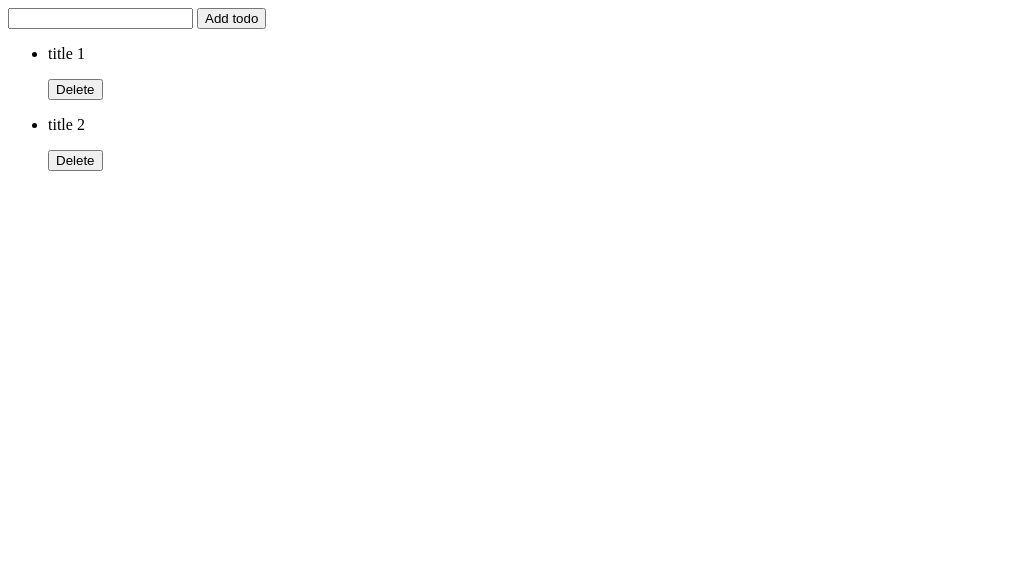
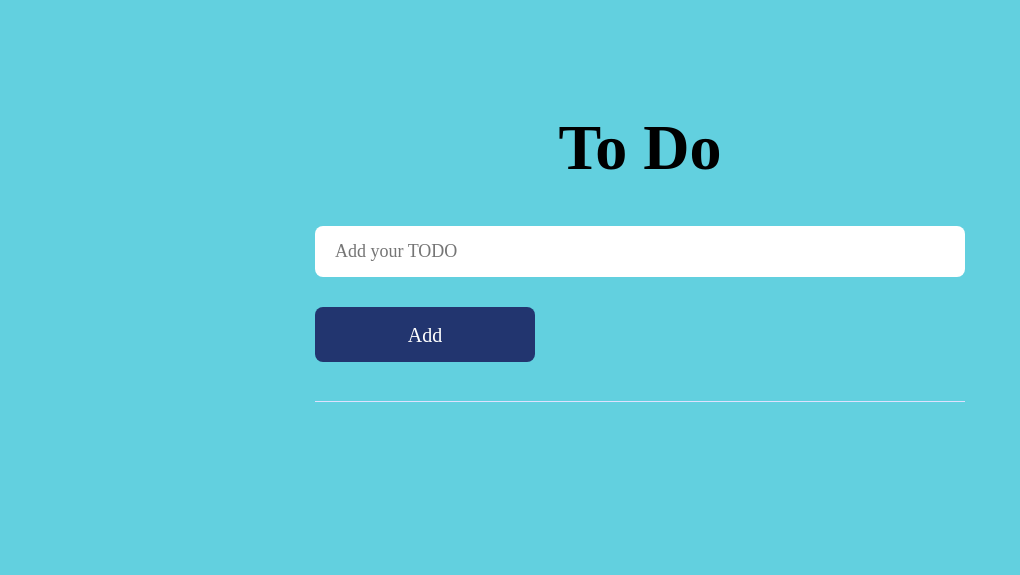
Before and after one commit to Vita-31/TODO, a plain HTML site: page index.html in a window 1280 px wide. Shown: the whole page, without its empty margins (0-1020 px from the left). Drawn offline with Linux system fonts and the light colour scheme; a web font is replaced by a local one.

Commit message:
add todo styles

```diff
--- a/css/style.css
+++ b/css/style.css
@@ -0,0 +1,251 @@
+/* fonts start */
+/* bengali */
+@font-face {
+    font-family: 'Hind Siliguri';
+    font-style: normal;
+    font-weight: 400;
+    font-display: swap;
+    src: url(https://fonts.gstatic.com/s/hindsiliguri/v11/ijwTs5juQtsyLLR5jN4cxBEoTI7ax9k0.woff2) format('woff2');
+    unicode-range: U+0964-0965, U+0981-09FB, U+200C-200D, U+20B9, U+25CC;
+  }
+  /* latin-ext */
+  @font-face {
+    font-family: 'Hind Siliguri';
+    font-style: normal;
+    font-weight: 400;
+    font-display: swap;
+    src: url(https://fonts.gstatic.com/s/hindsiliguri/v11/ijwTs5juQtsyLLR5jN4cxBEoTJLax9k0.woff2) format('woff2');
+    unicode-range: U+0100-024F, U+0259, U+1E00-1EFF, U+2020, U+20A0-20AB, U+20AD-20CF, U+2113, U+2C60-2C7F, U+A720-A7FF;
+  }
+  /* latin */
+  @font-face {
+    font-family: 'Hind Siliguri';
+    font-style: normal;
+    font-weight: 400;
+    font-display: swap;
+    src: url(https://fonts.gstatic.com/s/hindsiliguri/v11/ijwTs5juQtsyLLR5jN4cxBEoTJzaxw.woff2) format('woff2');
+    unicode-range: U+0000-00FF, U+0131, U+0152-0153, U+02BB-02BC, U+02C6, U+02DA, U+02DC, U+2000-206F, U+2074, U+20AC, U+2122, U+2191, U+2193, U+2212, U+2215, U+FEFF, U+FFFD;
+  }
+  /* bengali */
+  @font-face {
+    font-family: 'Hind Siliguri';
+    font-style: normal;
+    font-weight: 500;
+    font-display: swap;
+    src: url(https://fonts.gstatic.com/s/hindsiliguri/v11/ijwOs5juQtsyLLR5jN4cxBEoRG_50vQVKxGv.woff2) format('woff2');
+    unicode-range: U+0964-0965, U+0981-09FB, U+200C-200D, U+20B9, U+25CC;
+  }
+  /* latin-ext */
+  @font-face {
+    font-family: 'Hind Siliguri';
+    font-style: normal;
+    font-weight: 500;
+    font-display: swap;
+    src: url(https://fonts.gstatic.com/s/hindsiliguri/v11/ijwOs5juQtsyLLR5jN4cxBEoRG_50ugVKxGv.woff2) format('woff2');
+    unicode-range: U+0100-024F, U+0259, U+1E00-1EFF, U+2020, U+20A0-20AB, U+20AD-20CF, U+2113, U+2C60-2C7F, U+A720-A7FF;
+  }
+  /* latin */
+  @font-face {
+    font-family: 'Hind Siliguri';
+    font-style: normal;
+    font-weight: 500;
+    font-display: swap;
+    src: url(https://fonts.gstatic.com/s/hindsiliguri/v11/ijwOs5juQtsyLLR5jN4cxBEoRG_50uYVKw.woff2) format('woff2');
+    unicode-range: U+0000-00FF, U+0131, U+0152-0153, U+02BB-02BC, U+02C6, U+02DA, U+02DC, U+2000-206F, U+2074, U+20AC, U+2122, U+2191, U+2193, U+2212, U+2215, U+FEFF, U+FFFD;
+  }
+  /* bengali */
+  @font-face {
+    font-family: 'Hind Siliguri';
+    font-style: normal;
+    font-weight: 600;
+    font-display: swap;
+    src: url(https://fonts.gstatic.com/s/hindsiliguri/v11/ijwOs5juQtsyLLR5jN4cxBEoREP-0vQVKxGv.woff2) format('woff2');
+    unicode-range: U+0964-0965, U+0981-09FB, U+200C-200D, U+20B9, U+25CC;
+  }
+  /* latin-ext */
+  @font-face {
+    font-family: 'Hind Siliguri';
+    font-style: normal;
+    font-weight: 600;
+    font-display: swap;
+    src: url(https://fonts.gstatic.com/s/hindsiliguri/v11/ijwOs5juQtsyLLR5jN4cxBEoREP-0ugVKxGv.woff2) format('woff2');
+    unicode-range: U+0100-024F, U+0259, U+1E00-1EFF, U+2020, U+20A0-20AB, U+20AD-20CF, U+2113, U+2C60-2C7F, U+A720-A7FF;
+  }
+  /* latin */
+  @font-face {
+    font-family: 'Hind Siliguri';
+    font-style: normal;
+    font-weight: 600;
+    font-display: swap;
+    src: url(https://fonts.gstatic.com/s/hindsiliguri/v11/ijwOs5juQtsyLLR5jN4cxBEoREP-0uYVKw.woff2) format('woff2');
+    unicode-range: U+0000-00FF, U+0131, U+0152-0153, U+02BB-02BC, U+02C6, U+02DA, U+02DC, U+2000-206F, U+2074, U+20AC, U+2122, U+2191, U+2193, U+2212, U+2215, U+FEFF, U+FFFD;
+  }
+/* fonts end */
+
+*,
+::after,
+::before {
+    box-sizing: border-box;
+}
+
+html,
+body {
+    height: 100%;
+}
+
+body {
+    font-family: 'Hind Siliguri';
+    font-weight: 400;
+    font-style: normal;
+    font-size: 16px;
+    line-height: 150%;
+    background-color: #62D0DF;
+    color: #000;
+    padding: 0;
+    margin: 0;
+}
+
+button, select, input, textarea {
+    font: inherit;
+}
+
+ul, li {
+    list-style: none;
+    margin: 0;
+    padding: 0;
+}
+
+p,
+h1, h2, h3, h4, h5, h6 {
+    padding: 0;
+    margin: 0;
+}
+
+a {
+    text-decoration: none;
+    color: inherit;
+}
+
+.container {
+    max-width: 1050px;
+    width: 100%;
+    margin: 0 auto;
+    padding: 0 auto;
+}
+
+.container--center {
+    display: flex;
+    align-items: center;
+    /* justify-content: center; */
+    flex-direction: column;
+}
+
+.todo {
+    padding: 100px 0;
+}
+
+.title {
+    font-size: 64px;
+    font-weight: 600;
+    line-height: 150%;
+}
+
+.todo__wrapper {
+    max-width: 650px;
+    width: 100%;
+    margin: 30px;
+}
+
+.add-todo {
+    width: 100%;
+}
+
+.todo__form {
+    padding-bottom: 40px;
+    position: relative;
+}
+
+.todo__form::after {
+    content: '';
+    position: absolute;
+    width: 100%;
+    height: 1px;
+    bottom: 0;
+    left: 0;
+    background-color: #DEE1FF;
+}
+
+.input {
+    width: 100%;
+    height: 100%;
+    font-size: 18px;
+    padding: 15px 20px;
+    border: none;
+    background-color: #fff;
+    border-radius: 8px;
+    outline: none;
+    box-shadow: none;
+}
+
+.add-todo__btn {
+    margin-top: 30px;
+}
+
+.btn {
+    padding: 10px;
+    width: 100%;
+    height: 100%;
+    border: none;
+    border-radius: 8px;
+    background-color: transparent;
+    box-shadow: none;
+    font-weight: 500;
+    font-size: 20px;
+    cursor: pointer;
+}
+
+.btn--base {
+    background-color: #22356F;
+    max-width: 220px;
+    height: 55px;
+    color: #fff;
+    transition: 0.4s;
+}
+
+.btn--base:hover {
+    background-color: #3d5cbb;
+}
+
+.btn--cancel {
+    width: 30px;
+    height: 30px;
+    display: flex;
+    align-items: center;
+    justify-content: center;
+}
+
+.todo__list {
+    margin-top: 40px;
+}
+
+.todo__item {
+    margin-top: 20px;
+    padding: 10px;
+}
+
+.todo-item {
+    background-color: #fff;
+    border-radius: 8px;
+    display: flex;
+    justify-content: space-between;
+    align-items: center;
+}
+
+.todo__utem:first-child {
+    margin-top: 0;
+}
+
+.img-cancel {
+    width: 25px;
+    height: 25px;
+}
--- a/index.html
+++ b/index.html
@@ -4,10 +4,27 @@
     <meta charset="UTF-8">
     <meta name="viewport" content="width=device-width, initial-scale=1.0">
     <title>Todos</title>
+    <link rel="preconnect" href="https://fonts.gstatic.com" crossorigin>
     <link rel="stylesheet" href="./css/style.css">
 </head>
 <body>
-    <form id="addForm" class="add-todo">
+    <main>
+        <section class="todo">
+            <div class="container container--center">
+                <h1 class="title">To Do</h1>
+                <div class="todo__wrapper">
+                    <form action="" id="form-todo" class="todo__form add-todo">
+                        <input type="text" name="title" class="input" placeholder="Add your TODO">
+                        <button class="add-todo__btn btn btn--base" type="submit">Add</button>
+                    </form>
+                    <ul class="todo__list" id="todo-list">
+
+                    </ul>
+                </div>
+            </div>
+        </section>
+    </main>
+    <!-- <form id="addForm" class="add-todo">
         <input type="text" name="title">
         <button type="submit">Add todo</button>
     </form>
@@ -16,7 +33,7 @@
             <p>title</p>
             <button class="todo-btn" data-action="del">Delete</button>
         </li>
-    </ul>
+    </ul> -->
     <script src="./js/app.js"></script>
 </body>
 </html>
--- a/js/app.js
+++ b/js/app.js
@@ -1,63 +1,51 @@
 const dom = {
-  addForm: document.getElementById('addForm'),
-  todoList: document.getElementById('todoList'),
-};
-let todos = [
+  formTodo: document.getElementById('form-todo'),
+  todoList: document.getElementById('todo-list'),
+}
+
+const todos = [
   {
-    title: 'title 1',
-    completed: false,
+    title: 'Explore and Travel',
+    completed: false
   },
   {
-    title: 'title 2',
-    completed: false,
+    title: 'A new way to explore the world ',
+    completed: false
   },
-];
+  {
+    title: 'Guides by Thousand Sunny',
+    completed: false
+  }
+]
 
-dom.addForm.addEventListener('submit', (e) => {
+dom.formTodo.addEventListener('submit', (e) => {
   e.preventDefault();
-  const title = e.target.title.value;
+  const inputValue = e.target.title.value;
   const newTodo = {
-    title,
-    completed: false,
+    title: inputValue,
+    completed: false
   };
-  console.log(newTodo);
+  console.log(newTodo)
   e.target.reset();
-});
+})
 
 function createTodo(todo) {
-    return `<li class="todo">
-    <p>${todo.title}</p>
-    <button class="todo-btn" data-action="del">Delete</button>
-</li>`
+  return `
+      <li class="todo__item todo-item">
+          <p>${todo.title}</p>
+          <button class="btn btn--cancel">
+              <img src="./img/cancel-icon.svg" class="img-cancel" alt="Delete" width="1" height="1">
+          </button>
+      </li>
+  `
 }
 
 function createTodosHTML(todos) {
-  return todos.map((todo) => createTodo(todo)).join('');
+  return todos.map(todo => createTodo(todo)).join('')
 }
 
 function renderTodos(todos, todoList) {
-  todoList.innerHTML = createTodosHTML(todos);
+  todoList.innerHTml = createTodosHTML(todos)
 }
-renderTodos(todos, dom.todoList);
 
-// const x = 100
-// const y = 200
-// const w = 10
-// const h = 3
-
-// function buildFoundation(){}
-// function buildWalls(){}
-// function buildRoof(){}
-
-// function buildHouse(x,y,w,h) {
-//     const foundation = buildFoundation(x,y,w,h)
-//     const walls = buildWalls(x,y,w,h)
-//     const roof = buildRoof(x,y,w,h)
-//     return foundation + walls + roof
-// }
-
-// buildHouse(x,y,w,h)
-
-
-
-boilWater()
+renderTodos(todos, dom.todoList)
```
Also changed, not shown: img/cancel-icon.svg (added).
